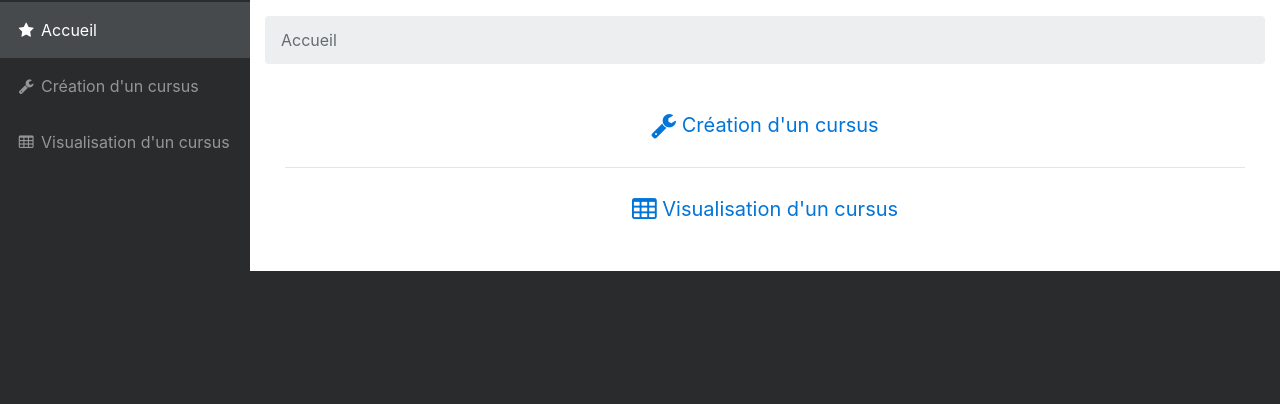
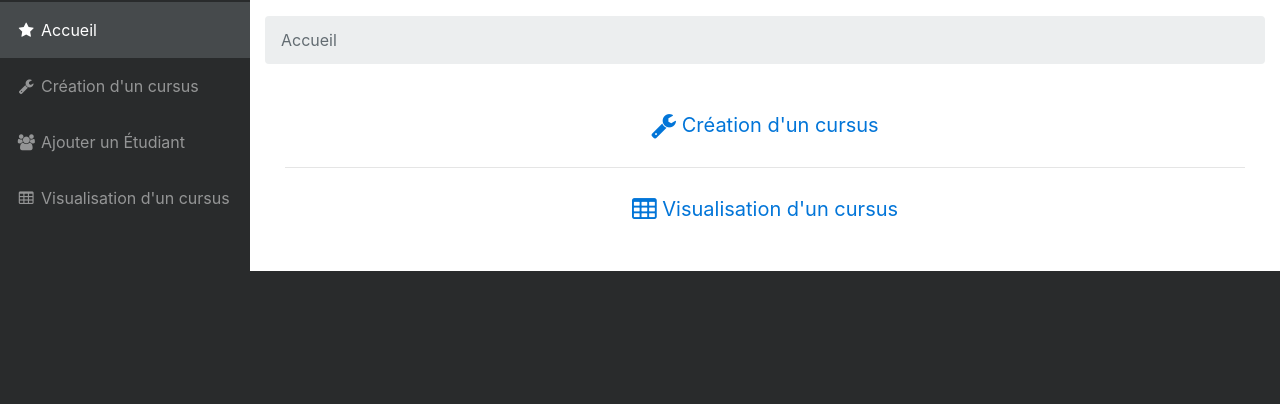
Before and after one commit to ThomasBouet/LO07, a PHP site: page /index.php in a window 1280 px wide. Shown: the part 54-458 px from the top of the page. Run offline with PHP 8.4, Linux system fonts and the light colour scheme.

Commit message:
Add menu item

```diff
--- a/layout/header.php
+++ b/layout/header.php
@@ -30,6 +30,9 @@
                 <li class="nav-item <?php if($page=='cursuscrea'){echo('active');} ?>">
                     <a class="nav-link" href="/create"><i class="fa fa-fw fa-wrench"></i> Création d'un cursus</a>
                 </li>
+                <li class="nav-item <?php if($page=='adduser'){echo('active');} ?>">
+                    <a class="nav-link" href="/create/createetu.php"><i class="fa fa-fw fa-users "></i> Ajouter un Étudiant</a>
+                </li>
                 <li class="nav-item">
                     <a class="nav-link" href="#"><i class="fa fa-fw fa-table"></i> Visualisation d'un cursus</a>
                 </li>
```
